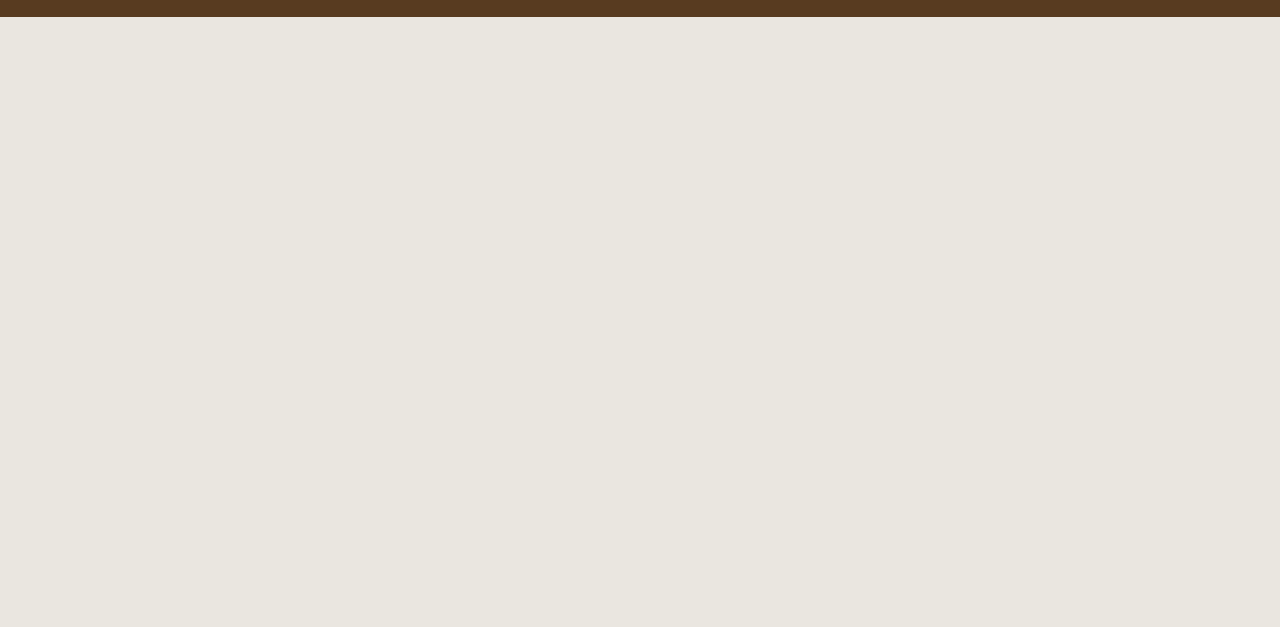
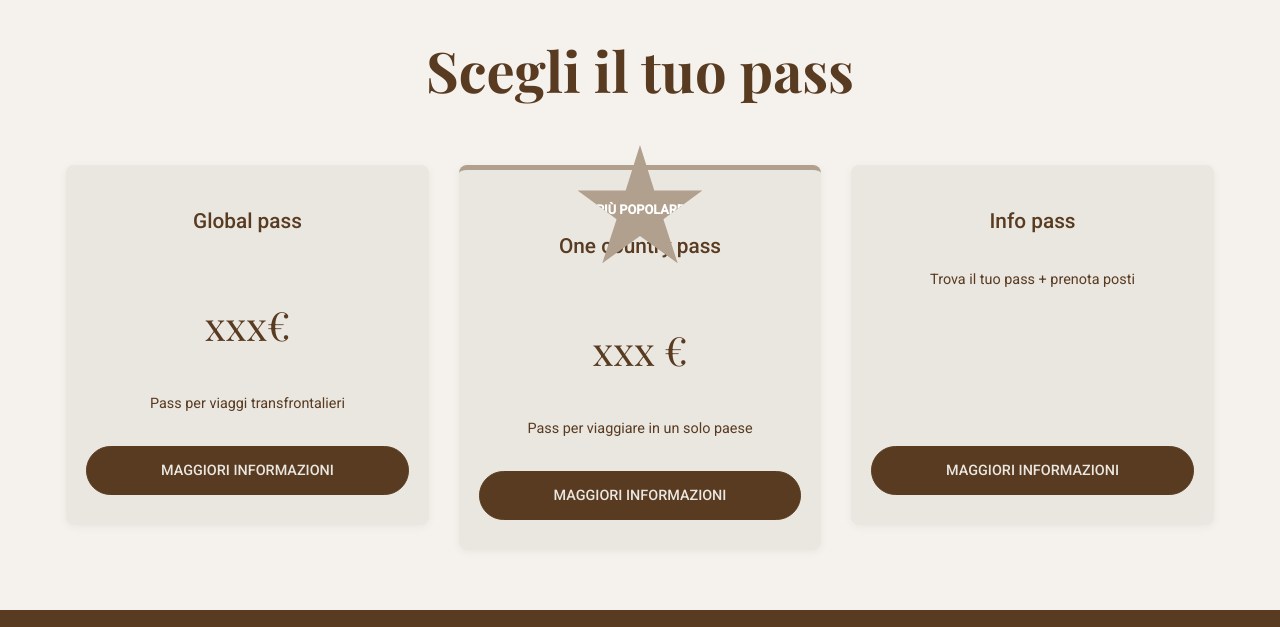
Before and after one commit to SimoFerre98/MusicaRail, a plain HTML site: page index.html in a window 1280 px wide. Shown: the part 1408-2035 px from the top of the page. Before the commit the page ends 1425 px from the top, so only its background shows below. Drawn offline with nearby package versions, Linux system fonts and the light colour scheme.

Commit message:
Miglioramenti grafici

```diff
--- a/index.html
+++ b/index.html
@@ -64,6 +64,29 @@
             </div>
         </section>
 
+        <section class="pass-section">
+            <h2>Scegli il tuo pass</h2>
+            <div class="pass-options">
+                <div class="pass-card">
+                    <h3>Global pass</h3>
+                    <p class="price">xxx€</p>
+                    <p>Pass per viaggi transfrontalieri</p>
+                    <a href="#" class="btn btn-dark">Maggiori informazioni</a>
+                </div>
+                <div class="pass-card popular">
+                    <span class="popular-badge">Più popolare</span>
+                    <h3>One country pass</h3>
+                    <p class="price">xxx €</p>
+                    <p>Pass per viaggiare in un solo paese</p>
+                    <a href="#" class="btn btn-dark">Maggiori informazioni</a>
+                </div>
+                <div class="pass-card">
+                    <h3>Info pass</h3>
+                    <p>Trova il tuo pass + prenota posti</p>
+                    <a href="#" class="btn btn-dark">Maggiori informazioni</a>
+                </div>
+            </div>
+        </section>
 
     </main>
 
--- a/styles.css
+++ b/styles.css
@@ -173,6 +173,112 @@ header {
     flex-grow: 1;
 }
 
+
+/* Pass Section */
+.pass-section {
+    padding: 60px 5%;
+    text-align: center;
+    background-color: #F5F2ED; /* Sfondo leggermente diverso per la sezione */
+}
+
+.pass-section h2 {
+    font-size: 3.5em; /* Dimensione grande come nell'immagine */
+    font-family: 'Playfair Display', serif;
+    color: #583B20; /* Marrone scuro */
+    margin-bottom: 50px;
+}
+
+.pass-options {
+    display: flex;
+    justify-content: center;
+    align-items: flex-start; /* Allinea le card in alto */
+    gap: 30px;
+    flex-wrap: wrap;
+}
+
+.pass-card {
+    background-color: #EAE6E0; /* Colore di sfondo delle card */
+    border-radius: 8px;
+    padding: 30px 20px;
+    width: 28%;
+    min-width: 250px;
+    box-shadow: 0 2px 10px rgba(0,0,0,0.05);
+    text-align: center;
+    position: relative; /* Per il badge */
+    display: flex;
+    flex-direction: column;
+    justify-content: space-between; /* Spazio tra contenuto e bottone */
+    min-height: 300px; /* Altezza minima per uniformità */
+}
+
+.pass-card h3 {
+    font-family: 'Roboto', sans-serif;
+    font-weight: 500;
+    font-size: 1.3em;
+    color: #583B20;
+    margin-top: 10px;
+    margin-bottom: 15px;
+}
+
+.pass-card .price {
+    font-family: 'Playfair Display', serif;
+    font-size: 2.5em;
+    color: #583B20;
+    margin-bottom: 15px;
+}
+
+.pass-card p {
+    font-size: 0.9em;
+    color: #583B20;
+    margin-bottom: 25px;
+    flex-grow: 1; /* Fa sì che il paragrafo occupi lo spazio disponibile */
+}
+
+.pass-card .btn-dark {
+    background-color: #583B20; /* Marrone scuro per il bottone */
+    color: #EAE6E0; /* Testo chiaro */
+    padding: 12px 25px;
+    border-radius: 25px; /* Bottone arrotondato */
+    text-transform: uppercase;
+    font-weight: 500;
+    font-size: 0.9em;
+    display: inline-block;
+    margin-top: auto; /* Spinge il bottone in basso */
+}
+
+.pass-card .btn-dark:hover {
+    background-color: #4a301a;
+}
+
+.pass-card.popular {
+    border-top: 5px solid #B0A08D; /* Bordo superiore per la card popolare */
+    padding-top: 50px; /* Spazio per il badge */
+}
+
+.popular-badge {
+    position: absolute;
+    top: -25px; /* Posiziona il badge sopra la card */
+    left: 50%;
+    transform: translateX(-50%);
+    background-color: #B0A08D; /* Colore del badge */
+    color: #fff;
+    padding: 15px;
+    border-radius: 50%; /* Forma a cerchio frastagliato (approssimazione) */
+    font-size: 0.8em;
+    font-weight: bold;
+    text-transform: uppercase;
+    width: 100px; /* Larghezza del badge */
+    height: 100px; /* Altezza del badge */
+    display: flex;
+    align-items: center;
+    justify-content: center;
+    line-height: 1.2;
+    box-shadow: 0 2px 5px rgba(0,0,0,0.1);
+    /* Per l'effetto frastagliato, si potrebbe usare un SVG o pseudo-elementi,
+       ma per semplicità usiamo un cerchio con un bordo particolare se necessario.
+       Qui un semplice cerchio per ora. */
+    clip-path: polygon(50% 0%, 61% 35%, 98% 35%, 68% 57%, 79% 91%, 50% 70%, 21% 91%, 32% 57%, 2% 35%, 39% 35%); /* Stella approssimata */
+}
 
 
 /* Footer */
@@ -451,7 +557,8 @@ footer {
 
 .piano-immagine img {
     width: 100%;
-    height: auto;
+    height: 300px; /* Altezza fissa per tutte le immagini dei piani */
+    object-fit: cover; /* Assicura che l'immagine copra lo spazio senza distorsioni */
     border-radius: 10px; /* Angoli arrotondati per l'immagine */
     display: block; /* Rimuove spazio extra sotto l'immagine */
 }
@@ -509,15 +616,65 @@ footer {
 }
 
 
-/* Vecchi stili per .scegli-pass-section, potrebbero essere rimossi o adattati se non più usati */
+/* Stili per .scegli-pass-section nella pagina crea-viaggio.html */
 .scegli-pass-section {
     padding: 40px 5%;
     text-align: center;
 }
 
+.scegli-pass-section .plan-card {
+    position: relative;
+    overflow: hidden; /* Per contenere il div colorato */
+}
+
+.pass-color-top {
+    height: 20px; /* Altezza della barra colorata */
+    width: 100%;
+    position: absolute;
+    top: 0;
+    left: 0;
+}
+
+.pass-bronze .pass-color-top {
+    background-color: #CD7F32; /* Bronze */
+}
+
+.pass-silver .pass-color-top {
+    background-color: #C0C0C0; /* Silver */
+}
+
+.pass-gold .pass-color-top {
+    background-color: #FFD700; /* Gold */
+}
+
+.scegli-pass-section .plan-card h3 {
+    margin-top: 30px; /* Spazio per la barra colorata */
+}
+
 
 
 /* Contatti Page Specific Styles */
+.contact-form h2 {
+    color: #583B20; /* Colore marrone per il titolo 'Contattaci' */
+}
+
+.contatti-contenitore .contact-form button.btn-dark {
+    /* Gli stili per il bottone 'Invia' nel form di contatti.html
+       saranno ereditati da .btn-dark o specifici se necessario.
+       Assicuriamoci che abbia lo stesso aspetto degli altri .btn-dark */
+    background-color: #583B20;
+    color: #EAE6E0;
+    border: 1px solid #583B20;
+    padding: 10px 20px;
+    border-radius: 20px;
+    font-weight: 500;
+    transition: background-color 0.3s ease, color 0.3s ease;
+}
+
+.contatti-contenitore .contact-form button.btn-dark:hover {
+    background-color: #4a301a;
+    border-color: #4a301a;
+}
 
 /* Stili per la pagina contatti-info.html */
 .contatti-info-pagina {
@@ -593,14 +750,20 @@ footer {
 }
 
 #contactOwnerForm button.btn-dark {
-    background-color: #333;
-    color: white;
-    padding: 12px 20px;
-    border: none;
-    border-radius: 4px;
+    background-color: #583B20; /* Colore marrone come gli altri bottoni */
+    color: #EAE6E0; /* Testo chiaro */
+    padding: 10px 20px; /* Padding come gli altri bottoni */
+    border: 1px solid #583B20; /* Bordo come gli altri bottoni */
+    border-radius: 20px; /* Stondatura come gli altri bottoni */
     cursor: pointer;
     font-size: 1rem;
-    transition: background-color 0.3s ease;
+    font-weight: 500;
+    transition: background-color 0.3s ease, color 0.3s ease;
+}
+
+#contactOwnerForm button.btn-dark:hover {
+    background-color: #4a301a;
+    border-color: #4a301a;
 }
 
 #contactOwnerForm button.btn-dark:hover {
```
Also changed, not shown: contatti-info.html (+3 -2 lines), contatti.html (+2 -2 lines), crea-viaggio.html (+6 -6 lines), Images/PartnerImages/IMG_0023.png, Images/PartnerImages/IMG_0029.png.
